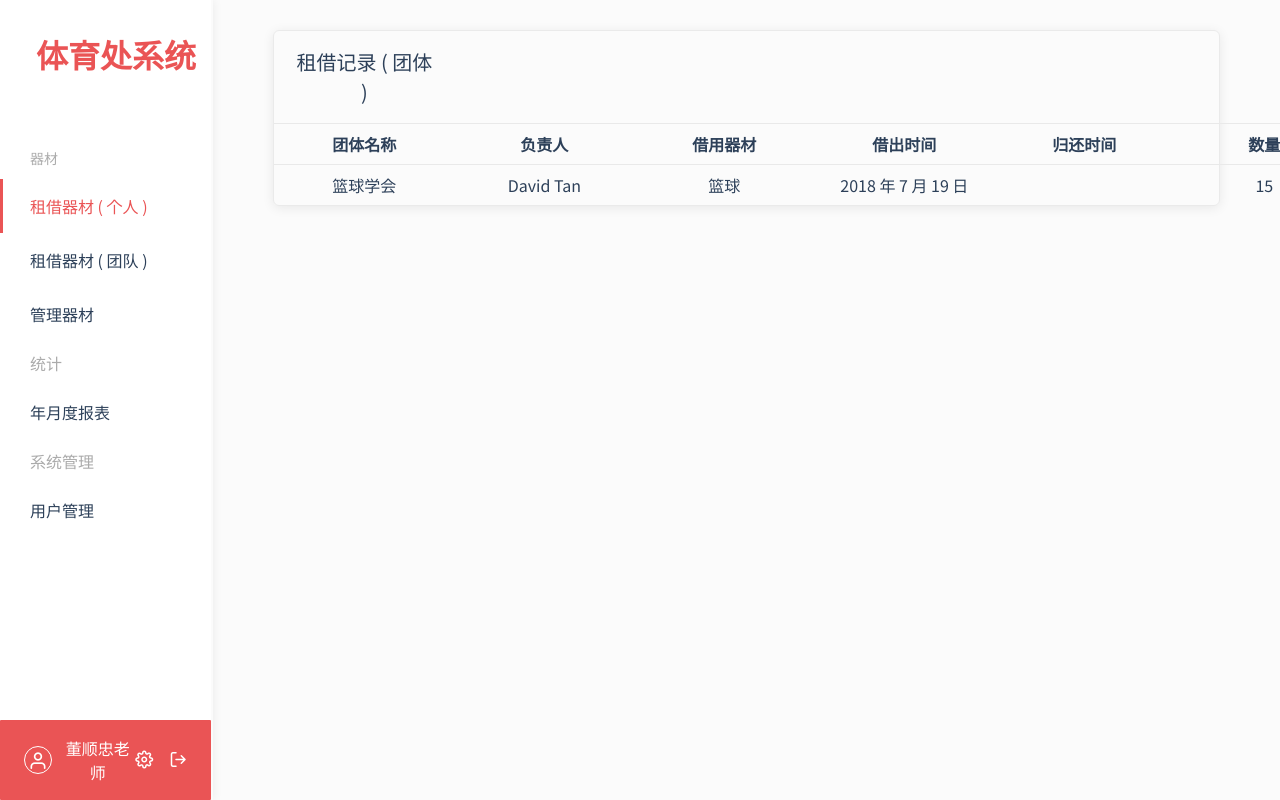
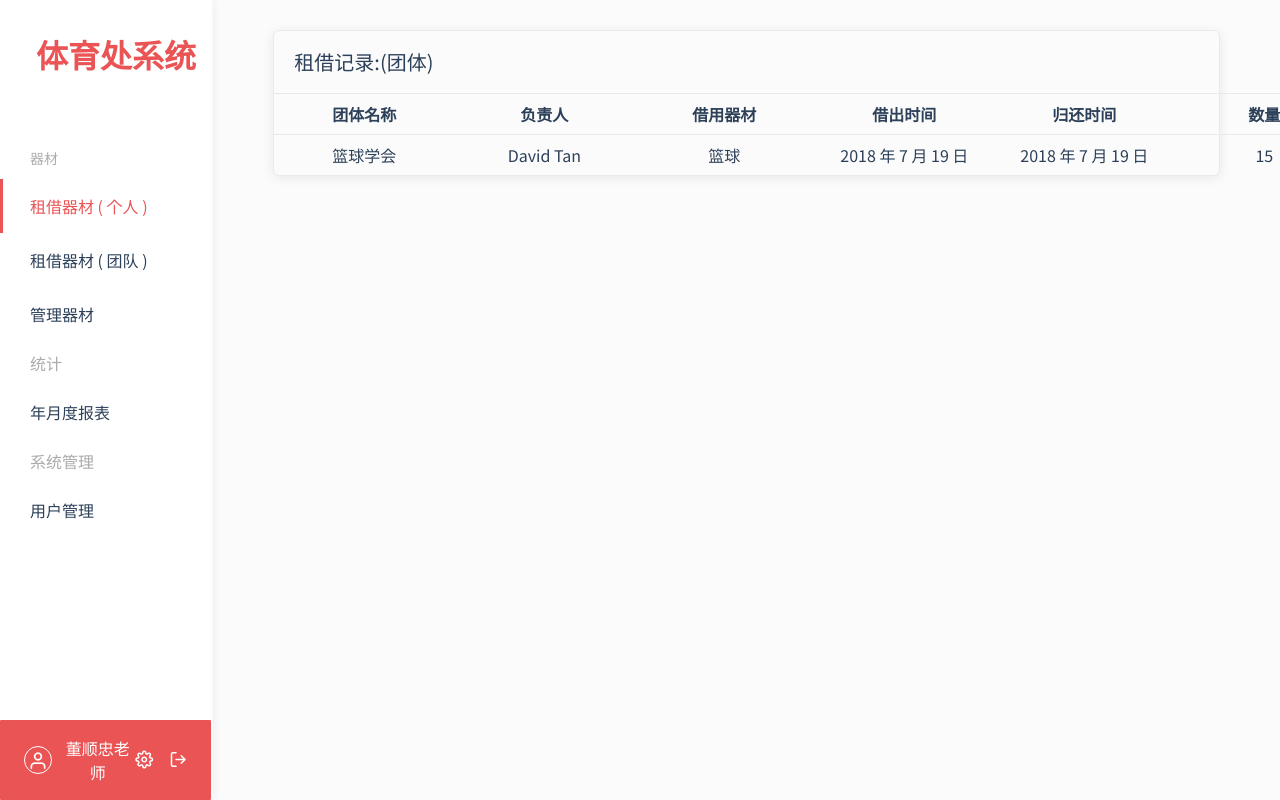
Before and after one commit to MechFroG88/Humble-Sports, a Vue app in the folder client/: page /rent/group in a window 1280 px wide. Shown: the top 800 px of the page. Built offline with nearby package versions, Linux system fonts and the light colour scheme.

Commit message:
update group page

```diff
--- a/client/src/api/tableColumns.js
+++ b/client/src/api/tableColumns.js
@@ -12,7 +12,7 @@ export let group=[
     { name: '负责人'   , field: 'info'},
     { name: '借用器材' , field: 'item'},
     { name: '借出时间' , field: 'rent_time'},
-    { name: '归还时间' , field: 'return-time'},
+    { name: '归还时间' , field: 'return_time'},
     { name: '数量'     , field: 'number'},
     { name: '负责老师' , field: 'teacher'},
     { name: '状态'     , field: 'status'}
--- a/client/src/pages/rent/group.vue
+++ b/client/src/pages/rent/group.vue
@@ -5,7 +5,7 @@
         label
       </div>
       <div slot="title">
-        租借记录 ( 团体 )
+        租借记录:(团体)
       </div>
       </gpTable>
   </div>
```
